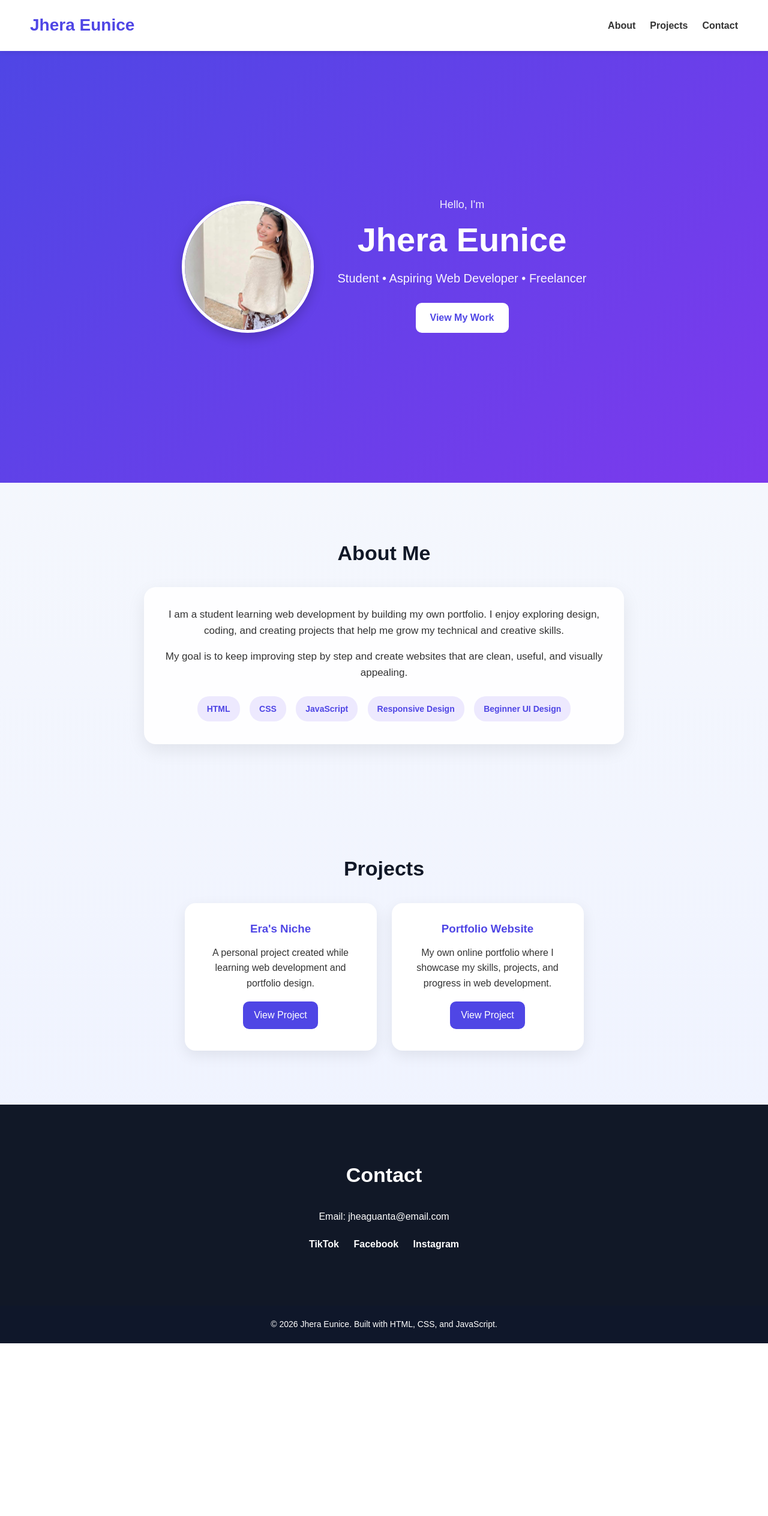
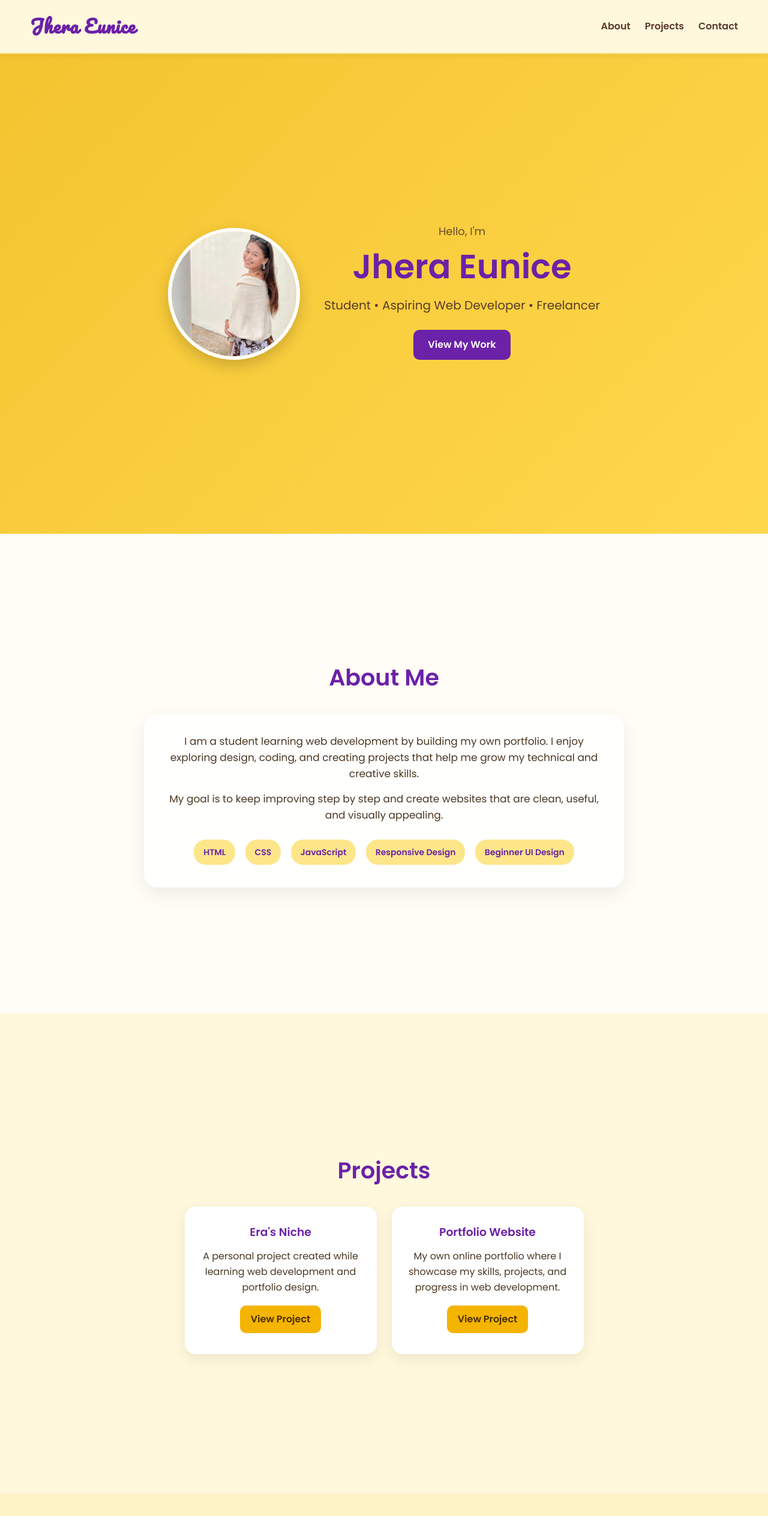
Before and after one commit to SoloMohn28/portfolio, a plain HTML site: page index.html in a window 1280 px wide. Shown: the top 2528 px of the page at 60% size. Before the commit the page ends 2240 px from the top, so only its background shows below. Drawn offline with Linux system fonts and the light colour scheme.

Commit message:
fixing on social media links and footer text, added google fonts, and added a backdrop filter to the navbar

```diff
--- a/index.html
+++ b/index.html
@@ -1,6 +1,10 @@
 <!DOCTYPE html>
 <html lang="en">
 <head>
+    <link href="https://fonts.googleapis.com/css2?family=Pacifico&family=Poppins:wght@300;400;600&display=swap" rel="stylesheet">
+    <link rel="stylesheet" href="https://cdnjs.cloudflare.com/ajax/libs/font-awesome/6.5.0/css/all.min.css">
+    <link rel="stylesheet" href="style.css">
+    <link rel="stylesheet" href="https://cdnjs.cloudflare.com/ajax/libs/font-awesome/6.5.0/css/all.min.css">
     <meta charset="UTF-8">
     <meta name="viewport" content="width=device-width, initial-scale=1.0">
     <title>Jhera Eunice | Portfolio</title>
@@ -17,7 +21,7 @@
             aria-label="Open menu"
             aria-expanded="false"
             aria-controls="nav-links">
-            ☰
+         <i class="fas fa-bars"></i>
         </button>
 
         <ul class="nav-links" id="nav-links">
@@ -96,16 +100,26 @@
             <h2>Contact</h2>
             <p>Email: jheaguanta@email.com</p>
 
-            <div class="social-links">
-                <a href="#">TikTok</a>
-                <a href="#">Facebook</a>
-                <a href="#">Instagram</a>
-            </div>
-        </div>
+          <div class="social-links">
+    <a href="https://www.tiktok.com/@lilgorgmn?_r=1&_t=ZS-95HNQvBh3WC" target="_blank" rel="noopener noreferrer">
+        <i class="fab fa-tiktok"></i>
+        <span>TikTok</span>
+    </a>
+
+    <a href="https://www.facebook.com/share/18LtbgtY1J/" target="_blank" rel="noopener noreferrer">
+        <i class="fab fa-facebook"></i>
+        <span>Facebook</span>
+    </a>
+
+    <a href="https://www.instagram.com/jhesgallery?igsh=MXprdmd0YWwzbm0w" target="_blank" rel="noopener noreferrer">
+        <i class="fab fa-instagram"></i>
+        <span>Instagram</span>
+    </a>
+</div>
     </section>
 
     <footer class="footer">
-        <p>© 2026 Jhera Eunice. Built with HTML, CSS, and JavaScript.</p>
+        <p>© 2026 Jhera Eunice. All rights reserved.</p>
     </footer>
 
     <script src="script.js"></script>
--- a/script.js
+++ b/script.js
@@ -89,3 +89,20 @@ if (menuToggle && navMenu) {
         });
     });
 }
+// Hide navbar on scroll down, show on scroll up
+let lastScrollY = window.scrollY;
+const navbar = document.querySelector("nav");
+
+window.addEventListener("scroll", () => {
+    if (window.innerWidth > 768) {
+        if (window.scrollY > lastScrollY && window.scrollY > 80) {
+            navbar.classList.add("hide-nav");
+        } else {
+            navbar.classList.remove("hide-nav");
+        }
+    } else {
+        navbar.classList.remove("hide-nav");
+    }
+
+    lastScrollY = window.scrollY;
+});
--- a/style.css
+++ b/style.css
@@ -10,8 +10,8 @@ html {
 
 body {
     font-family: Arial, sans-serif;
-    background: linear-gradient(to bottom, #f8fafc, #eef2ff);
-    color: #333;
+    background: linear-gradient(to bottom, #fffdf5, #fff8dc);
+    color: #3d2c1e;
     line-height: 1.6;
 }
 
@@ -26,25 +26,65 @@ nav {
     justify-content: space-between;
     align-items: center;
     padding: 20px 50px;
-    background-color: rgba(255, 255, 255, 0.95);
-    box-shadow: 0 2px 8px rgba(0, 0, 0, 0.08);
+    background: rgba(255, 248, 220, 0.95);
+    box-shadow: 0 2px 10px rgba(0, 0, 0, 0.08);
     position: sticky;
     top: 0;
     z-index: 1000;
+    transition: transform 0.3s ease, background-color 0.3s ease;
 }
 
+nav.hide-nav {
+    transform: translateY(-100%);
+}
+
+body {
+    font-family: 'Poppins', sans-serif;
+}
+
+/* Logo (your name) */
 .logo {
-    color: #4f46e5;
-    font-size: 28px;
+    font-family: 'Pacifico', cursive;
+    color: #6b21a8;
+    font-size: 30px;
+    letter-spacing: 1px;
+}
+nav {
+    backdrop-filter: blur(10px);
+    border-bottom: 2px solid #fde68a;
+}
+
+/* Navbar links */
+nav a {
+    font-family: 'Poppins', sans-serif;
+    text-decoration: none;
+    color: #5b3a29;
+    font-weight: 600;
+    transition: color 0.3s ease, border-bottom 0.3s ease;
+}
+
+/* Hover */
+nav a:hover,
+nav a.active {
+    color: #6b21a8;
+    border-bottom: 2px solid #f4b400;
 }
 
 .menu-toggle {
     display: none;
-    background: none;
+    background: #fde68a;
     border: none;
-    font-size: 28px;
+    font-size: 22px;
     cursor: pointer;
-    color: #4f46e5;
+    color: #6b21a8;
+    padding: 8px 12px;
+    border-radius: 10px;
+    transition: all 0.3s ease;
+}
+
+.menu-toggle:hover {
+    background: #fcd34d;
+    transform: scale(1.05);
 }
 
 .nav-links {
@@ -56,26 +96,26 @@ nav {
 
 nav a {
     text-decoration: none;
-    color: #333;
+    color: #5b3a29;
     font-weight: bold;
     transition: color 0.3s ease, border-bottom 0.3s ease;
 }
 
 nav a:hover,
 nav a.active {
-    color: #4f46e5;
-    border-bottom: 2px solid #4f46e5;
+    color: #6b21a8;
+    border-bottom: 2px solid #f4b400;
 }
 
 /* Hero */
 .hero {
-    min-height: 90vh;
+    min-height: 100vh;
     display: flex;
     justify-content: center;
     align-items: center;
-    background: linear-gradient(135deg, #4f46e5, #7c3aed);
-    color: white;
-    padding: 30px 20px;
+    background: linear-gradient(135deg, #f4c430, #ffd84d);
+    color: #4a1d96;
+    padding: 40px 20px;
 }
 
 .hero-content {
@@ -92,8 +132,8 @@ nav a.active {
     height: 220px;
     object-fit: cover;
     border-radius: 50%;
-    border: 5px solid white;
-    box-shadow: 0 8px 20px rgba(0, 0, 0, 0.2);
+    border: 6px solid white;
+    box-shadow: 0 10px 24px rgba(0, 0, 0, 0.18);
 }
 
 .hero-text {
@@ -104,18 +144,20 @@ nav a.active {
     font-size: 18px;
     margin-bottom: 10px;
     opacity: 0.9;
+    color: #5b3a29;
 }
 
 .hero h1 {
     font-size: 56px;
     margin-bottom: 15px;
     line-height: 1.2;
+    color: #6b21a8;
 }
 
 .subtitle {
     font-size: 20px;
     margin-bottom: 25px;
-    opacity: 0.95;
+    color: #5b3a29;
 }
 
 /* Buttons */
@@ -128,8 +170,8 @@ nav a.active {
 .btn {
     display: inline-block;
     padding: 12px 24px;
-    background-color: white;
-    color: #4f46e5;
+    background-color: #6b21a8;
+    color: white;
     text-decoration: none;
     border-radius: 10px;
     font-weight: bold;
@@ -137,13 +179,17 @@ nav a.active {
 }
 
 .btn:hover {
-    background-color: #e5e7eb;
+    background-color: #581c87;
     transform: translateY(-2px);
 }
 
 /* Sections */
 .section {
-    padding: 90px 20px;
+    min-height: 100vh;
+    display: flex;
+    align-items: center;
+    justify-content: center;
+    padding: 80px 20px;
     text-align: center;
     opacity: 0;
     transform: translateY(40px);
@@ -156,24 +202,38 @@ nav a.active {
 }
 
 .section h2 {
-    font-size: 34px;
+    font-size: 38px;
     margin-bottom: 30px;
-    color: #111827;
+    color: #6b21a8;
+}
+
+/* Alternate section backgrounds for balance */
+#about {
+    background-color: #fffdf5;
+}
+
+#projects {
+    background-color: #fff8dc;
+}
+
+#contact {
+    background-color: #fef3c7;
 }
 
 /* About */
 .about-card {
     max-width: 800px;
     margin: 0 auto;
-    background-color: rgba(255, 255, 255, 0.9);
+    background-color: rgba(255, 255, 255, 0.88);
     padding: 32px;
-    border-radius: 20px;
+    border-radius: 22px;
     box-shadow: 0 10px 30px rgba(0, 0, 0, 0.08);
 }
 
 .about-card p {
     margin-bottom: 15px;
     font-size: 17px;
+    color: #4b3621;
 }
 
 /* Skills */
@@ -183,8 +243,8 @@ nav a.active {
 
 .skills span {
     display: inline-block;
-    background-color: #ede9fe;
-    color: #4f46e5;
+    background-color: #fde68a;
+    color: #6b21a8;
     padding: 10px 16px;
     margin: 6px;
     border-radius: 20px;
@@ -212,64 +272,95 @@ nav a.active {
 
 .project-card:hover {
     transform: translateY(-10px);
-    box-shadow: 0 14px 30px rgba(79, 70, 229, 0.18);
+    box-shadow: 0 14px 30px rgba(107, 33, 168, 0.18);
 }
 
 .project-card h3 {
     margin-bottom: 12px;
-    color: #4f46e5;
+    color: #6b21a8;
 }
 
 .project-card p {
     margin-bottom: 18px;
+    color: #4b3621;
 }
 
 .card-btn {
     display: inline-block;
     padding: 10px 18px;
-    background-color: #4f46e5;
-    color: white;
+    background-color: #f4b400;
+    color: #4b2e00;
     text-decoration: none;
     border-radius: 10px;
+    font-weight: bold;
     transition: background-color 0.3s ease, transform 0.3s ease;
 }
 
 .card-btn:hover {
-    background-color: #372fcf;
+    background-color: #eab308;
     transform: translateY(-2px);
 }
 
 /* Contact */
 .contact {
-    background-color: #111827;
-    color: white;
+    color: #4b3621;
 }
 
 .contact h2 {
-    color: white;
+    color: #6b21a8;
 }
 
+/* Social links */
 .social-links {
-    margin-top: 20px;
+    margin-top: 25px;
+    display: flex;
+    justify-content: center;
+    gap: 25px;
+    flex-wrap: wrap;
 }
 
 .social-links a {
-    color: white;
+    display: flex;
+    flex-direction: column;
+    align-items: center;
     text-decoration: none;
-    margin: 0 10px;
+    color: #4b3621;
     font-weight: bold;
+    transition: transform 0.3s ease, color 0.3s ease;
+}
+
+.social-links a i {
+    font-size: 28px;
+    margin-bottom: 6px;
+}
+
+.fa-tiktok {
+    color: #111111;
+}
+
+.fa-facebook {
+    color: #1877f2;
+}
+
+.fa-instagram {
+    color: #e1306c;
 }
 
 .social-links a:hover {
-    text-decoration: underline;
+    transform: translateY(-4px);
+    color: #6b21a8;
+}
+
+.social-links a:hover i {
+    color: #6b21a8;
 }
 
 /* Footer */
 .footer {
     text-align: center;
     padding: 20px;
-    background-color: #0f172a;
-    color: white;
+    background-color: #6b21a8;
+    color: #fff8dc;
     font-size: 14px;
 }
 
@@ -278,7 +369,7 @@ nav a.active {
     position: absolute;
     width: 100px;
     height: 100px;
-    background: rgba(255, 255, 255, 0.5);
+    background: rgba(255, 255, 255, 0.45);
     border-radius: 50%;
     transform: scale(0);
     animation: rippleEffect 0.5s linear;
@@ -357,7 +448,8 @@ nav a.active {
     }
 
     .section {
-        padding: 60px 16px;
+        min-height: auto;
+        padding: 70px 16px;
     }
 
     .section h2 {
@@ -393,7 +485,7 @@ nav a.active {
     }
 
     .social-links a {
-        display: inline-block;
+        display: inline-flex;
         margin: 6px 8px;
         font-size: 14px;
     }
```
